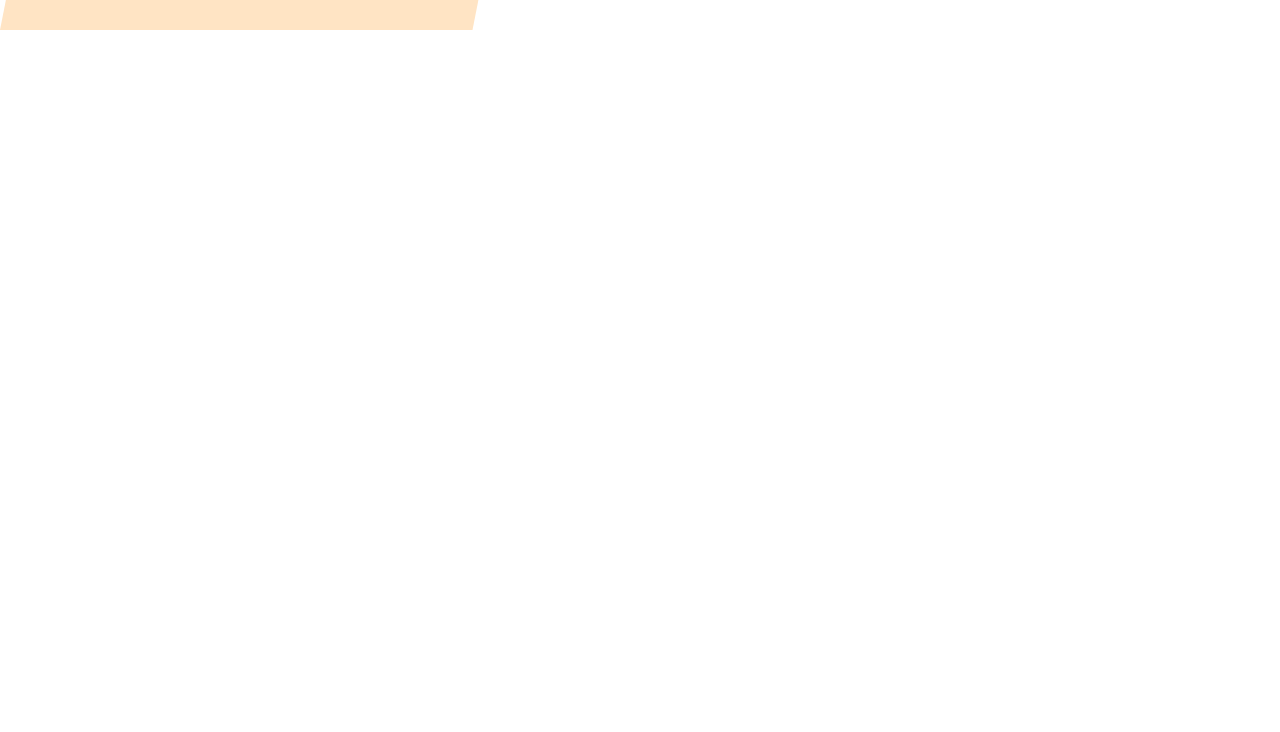
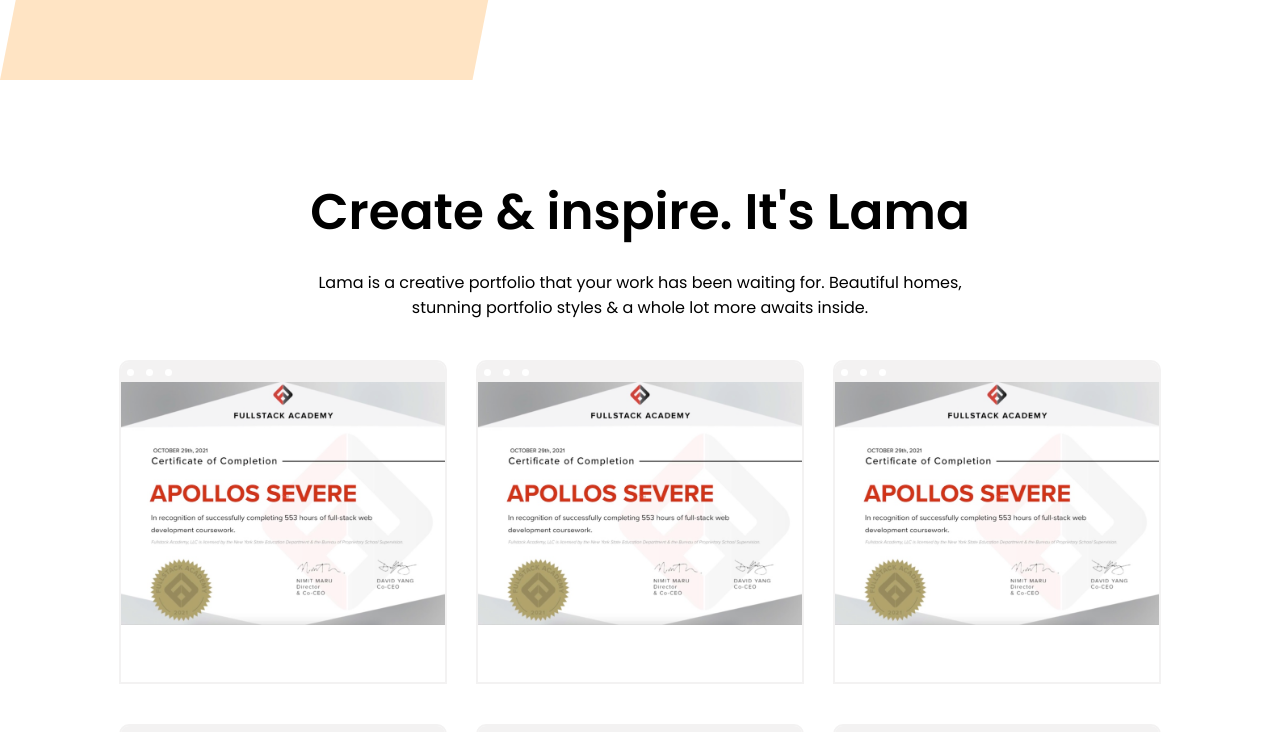
Before and after one commit to ApollosSevere/Official-Portfolio, a React app: page / in a window 1280 px wide. Shown: the part 1600-2332 px from the top of the page. Before the commit the page ends 1660 px from the top, so only its background shows below. Built offline with nearby package versions, Linux system fonts and the light colour scheme.

Commit message:
added project + contact feature

```diff
--- a/client/App.js
+++ b/client/App.js
@@ -1,13 +1,17 @@
 import React from "react";
 
+import ProjectList from "./components/ProjectList/ProjectList.jsx";
 import Landing from "./components/Landing/Landing.jsx";
 import About from "./components/About/About.jsx";
+import Contact from "./components/Contact/Contact.jsx";
 
 const App = () => {
   return (
     <div>
       <Landing />
       <About />
+      <ProjectList />
+      <Contact />
     </div>
   );
 };
--- a/client/components/About/about.css
+++ b/client/components/About/about.css
@@ -3,7 +3,8 @@
   align-items: center;
   gap: 20px;
   height: 100vh;
-  padding: 30px 0;
+  margin-top: 80px;
+  margin-bottom: 45px;
 }
 
 .about-left {
--- /dev/null
+++ b/client/components/Contact/Contact.jsx
@@ -0,0 +1,50 @@
+import React from "react";
+import "./contact.css";
+
+function Contact() {
+  return (
+    <div className="c">
+      <div className="c-bg"></div>
+
+      <div className="c-wrapper">
+        <div className="c-left">
+          <h1 className="c-title">Let's discuss your project</h1>
+          <div className="c-info">
+            <div className="c-icon-item">
+              <img
+                src="/assets/img/utils/phone.png"
+                alt=""
+                className="c-icon"
+              />
+              +1 (267) 746 - 9137
+            </div>
+            <div className="c-icon-item">
+              <img
+                src="/assets/img/utils/email.png"
+                alt=""
+                className="c-icon"
+              />
+              severeapollos@gmail.com
+            </div>
+            <div className="c-icon-item">
+              <img
+                src="/assets/img/utils/address.png"
+                alt=""
+                className="c-icon"
+              />
+              Philadelphia, Pennsylvania
+            </div>
+          </div>
+        </div>
+        <div className="c-right">
+          <p className="c-desc">
+            <b>What’s your story?</b> Get in touch. Always available for
+            freelancing if the right project comes along. me.
+          </p>
+        </div>
+      </div>
+    </div>
+  );
+}
+
+export default Contact;
--- /dev/null
+++ b/client/components/Contact/contact.css
@@ -0,0 +1,55 @@
+.c {
+  height: 100vh;
+  position: absolute;
+  margin-top: 50px;
+}
+
+.c-bg {
+  width: 20px;
+  height: 100%;
+  background-color: bisque;
+  position: absolute;
+}
+
+.c-wrapper {
+  padding: 50px;
+  display: flex;
+}
+
+.c-left {
+  flex: 1;
+}
+
+.c-right {
+  flex: 1;
+}
+
+.c-title {
+  font-size: 60px;
+  width: 80%;
+}
+
+.c-info {
+  display: flex;
+  height: 100%;
+  flex-direction: column;
+  justify-content: space-evenly;
+}
+
+.c-info-item {
+  display: flex;
+  align-items: center;
+  margin: 59px 0px;
+  font-weight: 300;
+  width: 70%;
+}
+
+.c-icon {
+  width: 30px;
+  height: 30px;
+  margin-right: 20px;
+}
+
+.c-desc {
+  font-weight: 200;
+}
--- /dev/null
+++ b/client/components/ProjectList/ProjectCard/ProjectCard.jsx
@@ -0,0 +1,22 @@
+import React from "react";
+import { Link } from "react-router-dom";
+
+import "./projectCard.css";
+
+function ProjectCard() {
+  return (
+    <div className="p">
+      <div className="p-browser">
+        <div className="p-circle"></div>
+        <div className="p-circle"></div>
+        <div className="p-circle"></div>
+      </div>
+
+      <Link to="/">
+        <img src="/assets/img/utils/cert.jpeg" alt="" className="p-img" />
+      </Link>
+    </div>
+  );
+}
+
+export default ProjectCard;
--- /dev/null
+++ b/client/components/ProjectList/ProjectCard/projectCard.css
@@ -0,0 +1,34 @@
+.p {
+  width: 30%;
+  height: 40vh;
+  margin: 20px 10px;
+  border: 2px solid rgb(243, 242, 242);
+  border-radius: 10px 10px 0px 0px;
+  overflow: hidden;
+}
+
+.p-browser {
+  height: 20px;
+  background-color: rgb(243, 242, 242);
+  display: flex;
+  align-items: center;
+  position: sticky;
+  z-index: 2;
+}
+
+.p-circle {
+  width: 7px;
+  height: 7px;
+  border-radius: 50%;
+  margin: 0 6px;
+  background-color: white;
+}
+
+.p-img {
+  width: 100%;
+  transition: all 4s ease;
+}
+
+.p:hover .p-img {
+  transform: translateY(-100%);
+}
--- /dev/null
+++ b/client/components/ProjectList/ProjectList.jsx
@@ -0,0 +1,30 @@
+import React from "react";
+import ProjectCard from "./ProjectCard/ProjectCard.jsx";
+
+import "./projectList.css";
+
+function ProjectList() {
+  return (
+    <div className="pl">
+      <div className="pl-texts">
+        <h1 className="pl-title">Create & inspire. It's Lama</h1>
+        <p className="pl-desc">
+          Lama is a creative portfolio that your work has been waiting for.
+          Beautiful homes, stunning portfolio styles & a whole lot more awaits
+          inside.
+        </p>
+      </div>
+
+      <div className="pl-list">
+        <ProjectCard />
+        <ProjectCard />
+        <ProjectCard />
+        <ProjectCard />
+        <ProjectCard />
+        <ProjectCard />
+      </div>
+    </div>
+  );
+}
+
+export default ProjectList;
--- /dev/null
+++ b/client/components/ProjectList/projectList.css
@@ -0,0 +1,27 @@
+.pl {
+  padding: 50px 100px;
+  display: flex;
+  flex-direction: column;
+  align-items: center;
+  text-align: center;
+}
+
+.pl-texts {
+  width: 65%;
+}
+
+.pl-title {
+  font-size: 50px;
+  font-weight: 600;
+}
+
+.pl-desc {
+  margin: 20px 0;
+}
+
+.pl-list {
+  width: 100%;
+  display: flex;
+  flex-wrap: wrap;
+  justify-content: space-evenly;
+}
```
